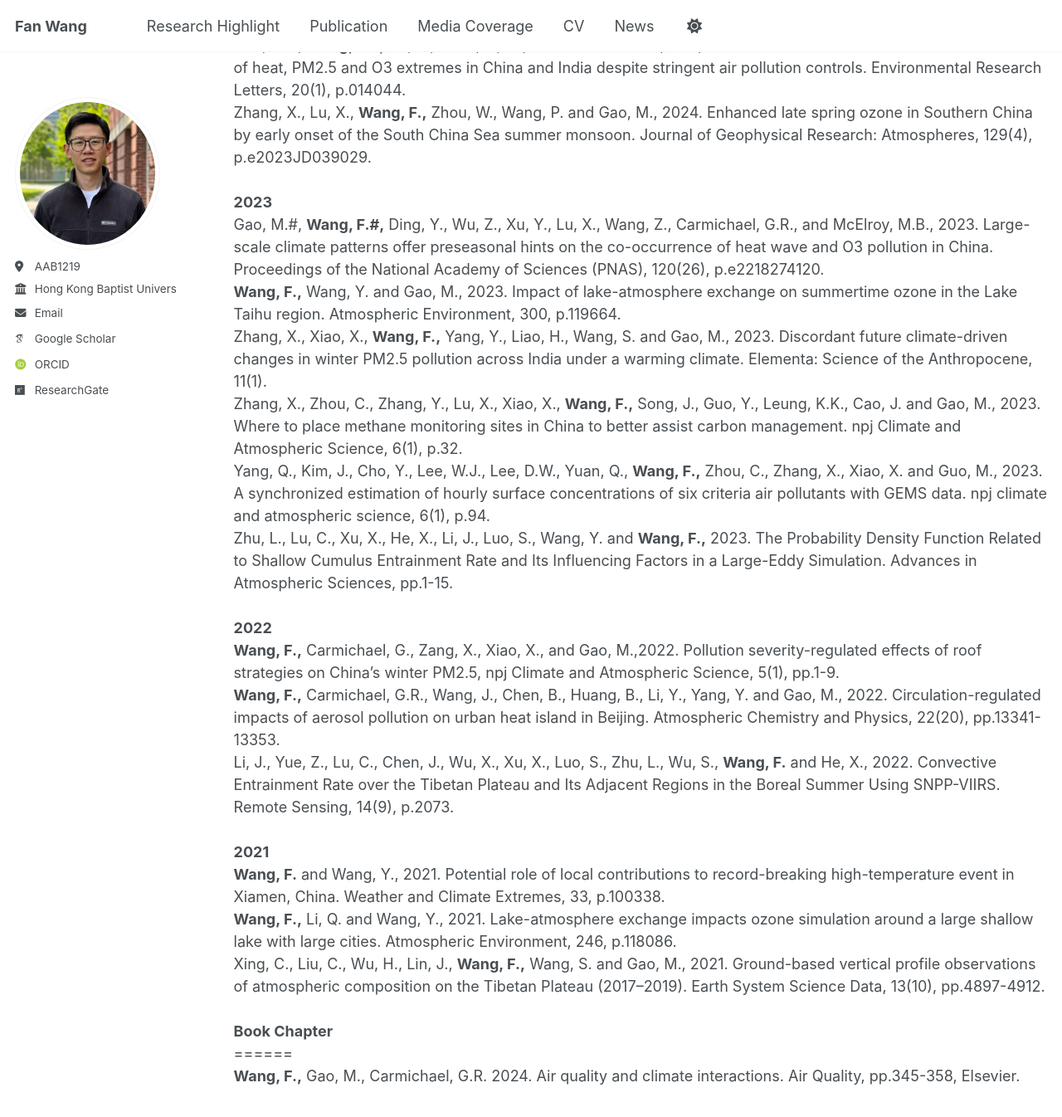
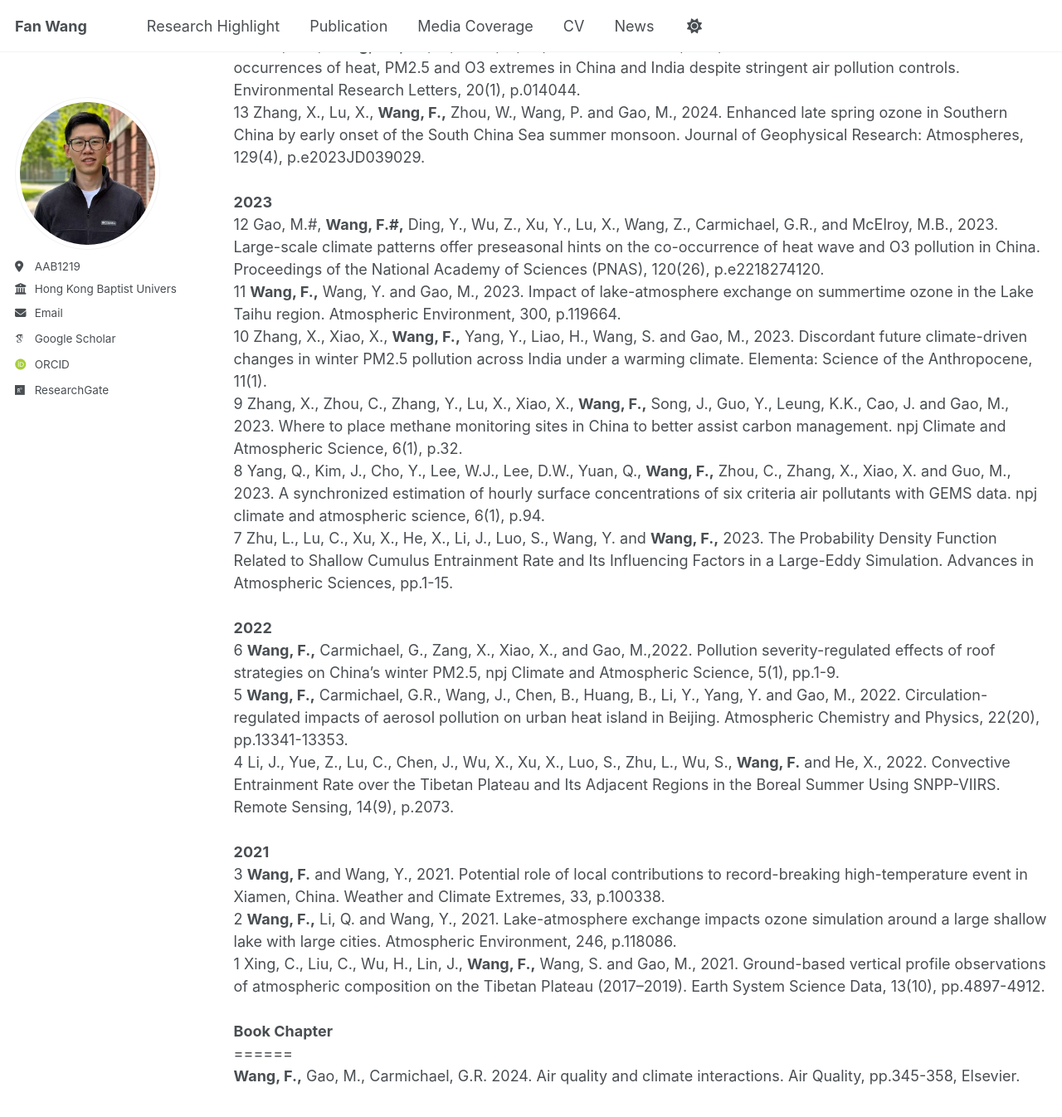
Before and after one commit to fanwang1/fanwang1.github.io, a Jekyll site: the page built from _pages/publications.html, in a window 1280 px wide and 1400 px high, scrolled down 1072 px. Shown: the top 1346 px of the window at 83% size. Built offline with Jekyll 4.4.1, drawn with Linux system fonts in a browser that asks for light colours; some web fonts are replaced; a script that is not in the unit is left out; some of the changed text lies outside the part shown.

Commit message:
Update publication entries with reference numbers

```diff
--- a/_pages/publications.html
+++ b/_pages/publications.html
@@ -17,68 +17,68 @@ author_profile: true
 <br>
 <b>2026</b>
 <br>
-Zhu, L., <b>Wang, F.</b>, Nielsen, C.P., Carmichael, G.R. and Gao, M., 2026. Optimized spatial planning offers a dual solution for managing urban heat and air pollution in humid subtropical climates. Nature communications.
+24 Zhu, L., <b>Wang, F.</b>, Nielsen, C.P., Carmichael, G.R. and Gao, M., 2026. Optimized spatial planning offers a dual solution for managing urban heat and air pollution in humid subtropical climates. Nature communications.
 <br>
-Wang, Z., Li, X., Gao, M., Ge, B., Tang, X., Chen, X., Wu, Q., Wu, L., Wang, Z., Yang, T. ..., <b>Wang, F.,</b> ..., 2026. Advances and Perspectives in Atmospheric Environment Modeling in China. Advances in Atmospheric Sciences, pp.1-25.
+23 Wang, Z., Li, X., Gao, M., Ge, B., Tang, X., Chen, X., Wu, Q., Wu, L., Wang, Z., Yang, T. ..., <b>Wang, F.,</b> ..., 2026. Advances and Perspectives in Atmospheric Environment Modeling in China. Advances in Atmospheric Sciences, pp.1-25.
 <br>
-Li, X., <b>Wang, F.,</b> Zhuang, Y., Dai, A. and Gao, M., 2026. Opposing trends in wintertime convective initiation environments of East China driven by anthropogenic Aerosols and greenhouse gases. Journal of Geophysical Research: Atmospheres, 131(6), p.e2025JD045691.
+22 Li, X., <b>Wang, F.,</b> Zhuang, Y., Dai, A. and Gao, M., 2026. Opposing trends in wintertime convective initiation environments of East China driven by anthropogenic Aerosols and greenhouse gases. Journal of Geophysical Research: Atmospheres, 131(6), p.e2025JD045691.
 <br>
 <br>
 <b>2025</b>
 <br>
-Zhu, L., Zhang, Y., <b>Wang, F.,</b> Chen, B., Jin, L.N., Dai, H., Han, Y., Lu, X., Fu, T.M. and Gao, M., 2025. Undesirable effects of biogenic emissions from urban green spaces on air quality are counteracted by their transpiration and dry deposition. Earth's Future, 13(12), p.e2025EF006449.
+21 Zhu, L., Zhang, Y., <b>Wang, F.,</b> Chen, B., Jin, L.N., Dai, H., Han, Y., Lu, X., Fu, T.M. and Gao, M., 2025. Undesirable effects of biogenic emissions from urban green spaces on air quality are counteracted by their transpiration and dry deposition. Earth's Future, 13(12), p.e2025EF006449.
 <br>
-Li, X.#, <b>Wang, F.#,</b> Zhang, X., Chan, P.W., Yang, Y., Lu, C. and Gao, M., 2025. Anomalous increase in sea fog frequency along coastal China in the early 21st century and the aerosol influence. npj Climate and Atmospheric Science, 8(1), p.365.
+20 Li, X.#, <b>Wang, F.#,</b> Zhang, X., Chan, P.W., Yang, Y., Lu, C. and Gao, M., 2025. Anomalous increase in sea fog frequency along coastal China in the early 21st century and the aerosol influence. npj Climate and Atmospheric Science, 8(1), p.365.
 <br>
-<b>Wang, F.</b> and Gao, M., 2025. Reduced aerosols and intensified summertime rainfall in India during the pandemic suggest potentially more amplified precipitation in the future. Environmental Research Letters, 20(2), p.024038.
+19 <b>Wang, F.</b> and Gao, M., 2025. Reduced aerosols and intensified summertime rainfall in India during the pandemic suggest potentially more amplified precipitation in the future. Environmental Research Letters, 20(2), p.024038.
 <br>
-Zhang, Z., Li, Q., Hu, Q., Xue, J., Liu, T., Tang, Z., <b>Wang, F.,</b> Zhang, C., Lu, C., Wang, Z., Gao, M. and Liu, C., 2025. Deep learning approach for reconstructing three-dimensional distribution of NO2 on an urban scale. Remote Sensing of Environment, 321, 114678.
+18 Zhang, Z., Li, Q., Hu, Q., Xue, J., Liu, T., Tang, Z., <b>Wang, F.,</b> Zhang, C., Lu, C., Wang, Z., Gao, M. and Liu, C., 2025. Deep learning approach for reconstructing three-dimensional distribution of NO2 on an urban scale. Remote Sensing of Environment, 321, 114678.
 <br>
 <br>
 <b>2024</b>
 <br>
-<b>Wang, F.,</b> Gao, M., Liu, C., Zhao, R. and McElroy, M.B., 2024. Uniformly elevated future heat stress in China driven by spatially heterogeneous water vapor changes. Nature Communications, 15(1), p.4522.
+17 <b>Wang, F.,</b> Gao, M., Liu, C., Zhao, R. and McElroy, M.B., 2024. Uniformly elevated future heat stress in China driven by spatially heterogeneous water vapor changes. Nature Communications, 15(1), p.4522.
 <br>
-<b>Wang, F.,</b> Xu, Y., Patel, P.N., Gautam, R., Gao, M., Liu, C., Ding, Y., Chen, H., Yang, Y., Zhou, Y., Carmichael, G.R. and McElroy, M.B., 2024. Arctic amplification–induced decline in West and South Asia dust warrants stronger anti-desertification toward carbon neutrality. Proceedings of the National Academy of Sciences (PNAS), 121(14), p.e2317444121.
+16 <b>Wang, F.,</b> Xu, Y., Patel, P.N., Gautam, R., Gao, M., Liu, C., Ding, Y., Chen, H., Yang, Y., Zhou, Y., Carmichael, G.R. and McElroy, M.B., 2024. Arctic amplification–induced decline in West and South Asia dust warrants stronger anti-desertification toward carbon neutrality. Proceedings of the National Academy of Sciences (PNAS), 121(14), p.e2317444121.
 <br>
-<b>Wang, F.,</b> Lu, Z., Lin, G., Carmichael, G.R. and Gao, M., 2024. Brown Carbon in East Asia: Seasonality, Sources, and Influences on Regional Climate and Air Quality. ACS Environmental Au, 5(1), pp.128-137.
+15 <b>Wang, F.,</b> Lu, Z., Lin, G., Carmichael, G.R. and Gao, M., 2024. Brown Carbon in East Asia: Seasonality, Sources, and Influences on Regional Climate and Air Quality. ACS Environmental Au, 5(1), pp.128-137.
 <br>
-Gao, M.#, <b>Wang, F.#,</b> Xu, Y., Chen, J., Lu, X. and Carmichael, G.R., 2024. Future intensification of co-occurrences of heat, PM2.5 and O3 extremes in China and India despite stringent air pollution controls. Environmental Research Letters, 20(1), p.014044.
+14 Gao, M.#, <b>Wang, F.#,</b> Xu, Y., Chen, J., Lu, X. and Carmichael, G.R., 2024. Future intensification of co-occurrences of heat, PM2.5 and O3 extremes in China and India despite stringent air pollution controls. Environmental Research Letters, 20(1), p.014044.
 <br>
-Zhang, X., Lu, X., <b>Wang, F.,</b> Zhou, W., Wang, P. and Gao, M., 2024. Enhanced late spring ozone in Southern China by early onset of the South China Sea summer monsoon. Journal of Geophysical Research: Atmospheres, 129(4), p.e2023JD039029.
+13 Zhang, X., Lu, X., <b>Wang, F.,</b> Zhou, W., Wang, P. and Gao, M., 2024. Enhanced late spring ozone in Southern China by early onset of the South China Sea summer monsoon. Journal of Geophysical Research: Atmospheres, 129(4), p.e2023JD039029.
 <br>
 <br>
 <b>2023</b>
 <br>
-Gao, M.#, <b>Wang, F.#,</b> Ding, Y., Wu, Z., Xu, Y., Lu, X., Wang, Z., Carmichael, G.R., and McElroy, M.B., 2023. Large-scale climate patterns offer preseasonal hints on the co-occurrence of heat wave and O3 pollution in China. Proceedings of the National Academy of Sciences (PNAS), 120(26), p.e2218274120.
+12 Gao, M.#, <b>Wang, F.#,</b> Ding, Y., Wu, Z., Xu, Y., Lu, X., Wang, Z., Carmichael, G.R., and McElroy, M.B., 2023. Large-scale climate patterns offer preseasonal hints on the co-occurrence of heat wave and O3 pollution in China. Proceedings of the National Academy of Sciences (PNAS), 120(26), p.e2218274120.
 <br>
-<b>Wang, F.,</b> Wang, Y. and Gao, M., 2023. Impact of lake-atmosphere exchange on summertime ozone in the Lake Taihu region. Atmospheric Environment, 300, p.119664.
+11 <b>Wang, F.,</b> Wang, Y. and Gao, M., 2023. Impact of lake-atmosphere exchange on summertime ozone in the Lake Taihu region. Atmospheric Environment, 300, p.119664.
 <br>
-Zhang, X., Xiao, X., <b>Wang, F.,</b> Yang, Y., Liao, H., Wang, S. and Gao, M., 2023. Discordant future climate-driven changes in winter PM2.5 pollution across India under a warming climate. Elementa: Science of the Anthropocene, 11(1).
+10 Zhang, X., Xiao, X., <b>Wang, F.,</b> Yang, Y., Liao, H., Wang, S. and Gao, M., 2023. Discordant future climate-driven changes in winter PM2.5 pollution across India under a warming climate. Elementa: Science of the Anthropocene, 11(1).
 <br>
-Zhang, X., Zhou, C., Zhang, Y., Lu, X., Xiao, X., <b>Wang, F.,</b> Song, J., Guo, Y., Leung, K.K., Cao, J. and Gao, M., 2023. Where to place methane monitoring sites in China to better assist carbon management. npj Climate and Atmospheric Science, 6(1), p.32.
+9 Zhang, X., Zhou, C., Zhang, Y., Lu, X., Xiao, X., <b>Wang, F.,</b> Song, J., Guo, Y., Leung, K.K., Cao, J. and Gao, M., 2023. Where to place methane monitoring sites in China to better assist carbon management. npj Climate and Atmospheric Science, 6(1), p.32.
 <br>
-Yang, Q., Kim, J., Cho, Y., Lee, W.J., Lee, D.W., Yuan, Q., <b>Wang, F.,</b> Zhou, C., Zhang, X., Xiao, X. and Guo, M., 2023. A synchronized estimation of hourly surface concentrations of six criteria air pollutants with GEMS data. npj climate and atmospheric science, 6(1), p.94.
+8 Yang, Q., Kim, J., Cho, Y., Lee, W.J., Lee, D.W., Yuan, Q., <b>Wang, F.,</b> Zhou, C., Zhang, X., Xiao, X. and Guo, M., 2023. A synchronized estimation of hourly surface concentrations of six criteria air pollutants with GEMS data. npj climate and atmospheric science, 6(1), p.94.
 <br>
-Zhu, L., Lu, C., Xu, X., He, X., Li, J., Luo, S., Wang, Y. and <b>Wang, F.,</b> 2023. The Probability Density Function Related to Shallow Cumulus Entrainment Rate and Its Influencing Factors in a Large-Eddy Simulation. Advances in Atmospheric Sciences, pp.1-15.
+7 Zhu, L., Lu, C., Xu, X., He, X., Li, J., Luo, S., Wang, Y. and <b>Wang, F.,</b> 2023. The Probability Density Function Related to Shallow Cumulus Entrainment Rate and Its Influencing Factors in a Large-Eddy Simulation. Advances in Atmospheric Sciences, pp.1-15.
 <br>
 <br>
 <b>2022</b>
 <br>
-<b>Wang, F.,</b> Carmichael, G., Zang, X., Xiao, X., and Gao, M.,2022. Pollution severity-regulated effects of roof strategies on China’s winter PM2.5, npj Climate and Atmospheric Science, 5(1), pp.1-9.
+6 <b>Wang, F.,</b> Carmichael, G., Zang, X., Xiao, X., and Gao, M.,2022. Pollution severity-regulated effects of roof strategies on China’s winter PM2.5, npj Climate and Atmospheric Science, 5(1), pp.1-9.
 <br>
-<b>Wang, F.,</b> Carmichael, G.R., Wang, J., Chen, B., Huang, B., Li, Y., Yang, Y. and Gao, M., 2022. Circulation-regulated impacts of aerosol pollution on urban heat island in Beijing. Atmospheric Chemistry and Physics, 22(20), pp.13341-13353.
+5 <b>Wang, F.,</b> Carmichael, G.R., Wang, J., Chen, B., Huang, B., Li, Y., Yang, Y. and Gao, M., 2022. Circulation-regulated impacts of aerosol pollution on urban heat island in Beijing. Atmospheric Chemistry and Physics, 22(20), pp.13341-13353.
 <br>
-Li, J., Yue, Z., Lu, C., Chen, J., Wu, X., Xu, X., Luo, S., Zhu, L., Wu, S., <b>Wang, F.</b> and He, X., 2022. Convective Entrainment Rate over the Tibetan Plateau and Its Adjacent Regions in the Boreal Summer Using SNPP-VIIRS. Remote Sensing, 14(9), p.2073.
+4 Li, J., Yue, Z., Lu, C., Chen, J., Wu, X., Xu, X., Luo, S., Zhu, L., Wu, S., <b>Wang, F.</b> and He, X., 2022. Convective Entrainment Rate over the Tibetan Plateau and Its Adjacent Regions in the Boreal Summer Using SNPP-VIIRS. Remote Sensing, 14(9), p.2073.
 <br>
 <br>
 <b>2021</b>
 <br>
-<b>Wang, F.</b> and Wang, Y., 2021. Potential role of local contributions to record-breaking high-temperature event in Xiamen, China. Weather and Climate Extremes, 33, p.100338.
+3 <b>Wang, F.</b> and Wang, Y., 2021. Potential role of local contributions to record-breaking high-temperature event in Xiamen, China. Weather and Climate Extremes, 33, p.100338.
 <br>
-<b>Wang, F.,</b> Li, Q. and Wang, Y., 2021. Lake-atmosphere exchange impacts ozone simulation around a large shallow lake with large cities. Atmospheric Environment, 246, p.118086.
+2 <b>Wang, F.,</b> Li, Q. and Wang, Y., 2021. Lake-atmosphere exchange impacts ozone simulation around a large shallow lake with large cities. Atmospheric Environment, 246, p.118086.
 <br>
-Xing, C., Liu, C., Wu, H., Lin, J., <b>Wang, F.,</b> Wang, S. and Gao, M., 2021. Ground-based vertical profile observations of atmospheric composition on the Tibetan Plateau (2017–2019). Earth System Science Data, 13(10), pp.4897-4912.
+1 Xing, C., Liu, C., Wu, H., Lin, J., <b>Wang, F.,</b> Wang, S. and Gao, M., 2021. Ground-based vertical profile observations of atmospheric composition on the Tibetan Plateau (2017–2019). Earth System Science Data, 13(10), pp.4897-4912.
 <br>
 <br>
 <b>Book Chapter</b>
```
